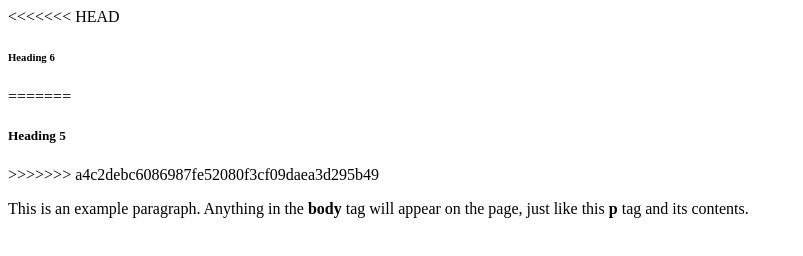
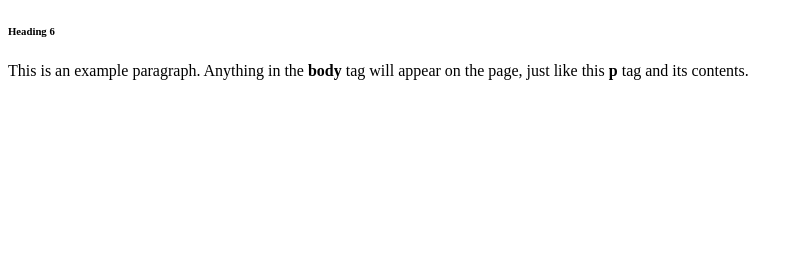
Before and after one commit to DrobnjakS18/Test-Projext, a plain HTML site: page index.html in a window 1280 px wide. Shown: the whole page, without its empty margins (0-803 px from the left). Drawn offline with Linux system fonts and the light colour scheme.

Commit message:
Konflikt sredjen

```diff
--- a/index.html
+++ b/index.html
@@ -5,11 +5,7 @@
     <link rel="stylesheet" href="css/style.css">
   </head>
   <body>
-<<<<<<< HEAD
     <h6>Heading 6</h6>
-=======
-    <h5>Heading 5</h5>
->>>>>>> a4c2debc6086987fe52080f3cf09daea3d295b49
     <p>This is an example paragraph. Anything in the <strong>body</strong> tag will appear on the page, just like this <strong>p</strong> tag and its contents.</p>
     <script src="js/script.js"></script>
   </body>
```
